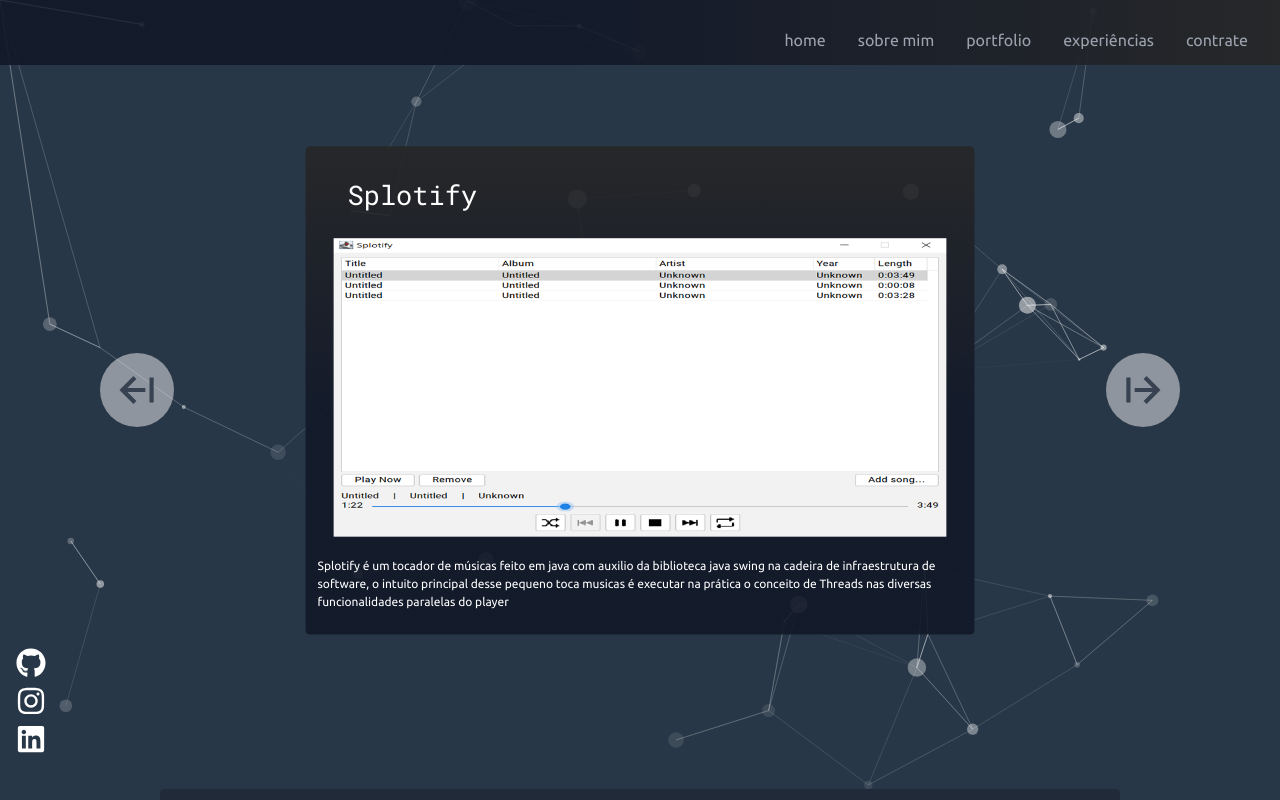
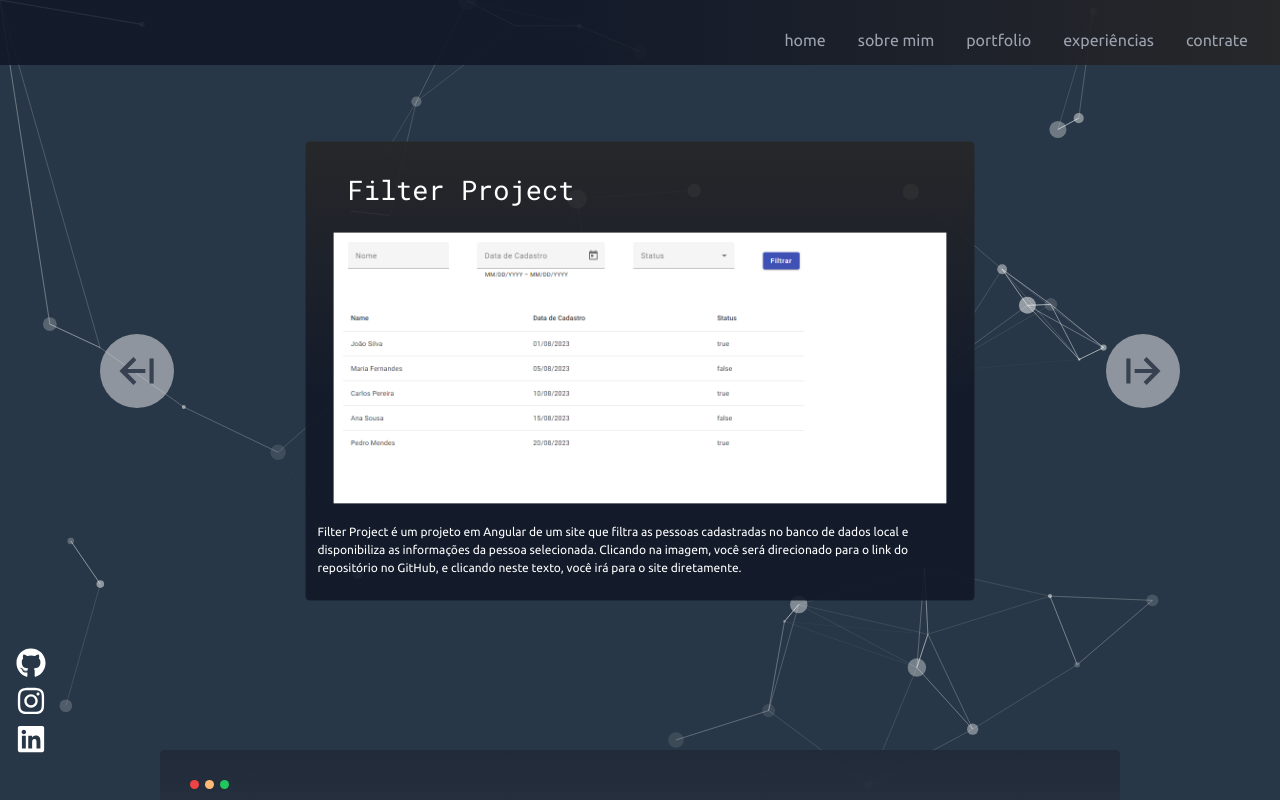
Before and after one commit to RafaelRaios/Portfolio, a React (Vite) app: page / in a window 1280 px wide. Both pictures are taken after a click on the button 137 px from the left and 1935 px from the top of the page. Shown: the part 1535-2335 px from the top of the page. Built offline with nearby package versions, Linux system fonts and the light colour scheme.

Commit message:
Update feitos.jsx

```diff
--- a/src/components/feitos.jsx
+++ b/src/components/feitos.jsx
@@ -3,6 +3,8 @@ import { BiArrowFromLeft, BiArrowFromRight } from "react-icons/bi";
 import alagoano from "../assets/images/alagoano.png"
 import site from "../assets/images/site.png"
 import splotify from "../assets/images/splotify.png"
+import paine_cards from "../assets/images/paine-cards.png"
+import filter_project from "../assets/images/filter-project.png"
 import { unmount } from "react-scroll/modules/mixins/scroller";
 
 const Feitos = () => {
@@ -80,6 +82,24 @@ const Feitos = () => {
             )
         },
         {
+            img: paine_cards,
+            child: (
+                <div className="scale-25 md:scale-75 bg-gradient-to-t from-gray-900/90 from-45% to-neutral-800/90 p-4 rounded-md items-center
+                max-w-screen-lg mx-auto">
+                    <h2 className="text-white text-2xl md:text-4xl font-signature py-3 mx-4 md:mx-10 md:my-4">Painel Cards</h2>
+                    <a href="https://github.com/RafaelRaios/painel-cards" target="blank"
+                    className="flex scale-95 items-center">
+                        <img src={paine_cards} alt="" link/>
+                    </a>
+                    <a href="https://painel-cards.vercel.app/" target="blank">
+                        <p className="text-white my-4 font-base justify-center items-center cursor-pointer" >
+                        Painel Cards é um mini site feito por mim para treinar a componentização no Angular. Clicando na imagem, você será direcionado para o link do repositório no GitHub, e clicando neste texto, você irá para o site diretamente.
+                        </p>
+                    </a>
+                </div>
+            )
+        },
+        {
             img: splotify,
             child: (
                 <div className="scale-25 md:scale-75 bg-gradient-to-t from-gray-900/90 from-45% to-neutral-800/90 p-4 rounded-md items-center
@@ -90,19 +110,30 @@ const Feitos = () => {
                         <img src={splotify} alt="" link/>
                     </a>
                     <p className="text-white my-4 font-base justify-center items-center">
-                        Splotify é um tocador de músicas feito em java com auxilio da biblioteca java swing na cadeira de infraestrutura de
-                        software, o intuito principal desse pequeno toca musicas é executar na prática o conceito de Threads nas diversas
-                        funcionalidades paralelas do player
-                    <div >
-                   <p className="">
-                   </p>
-
-
-                    </div>
+                    Splotify é um tocador de músicas feito em Java com o auxílio da biblioteca Java Swing, desenvolvido na cadeira de Infraestrutura de Software. O intuito principal desse pequeno tocador de músicas é aplicar na prática o conceito de Threads nas diversas funcionalidades paralelas do player.
                     </p>
                 </div>
             )
-        }
+        },
+        {
+            img: filter_project,
+            child: (
+                <div className="scale-25 md:scale-75 bg-gradient-to-t from-gray-900/90 from-45% to-neutral-800/90 p-4 rounded-md items-center
+                max-w-screen-lg mx-auto">
+                    <h2 className="text-white text-2xl md:text-4xl font-signature py-3 mx-4 md:mx-10 md:my-4">Filter Project</h2>
+                    <a href="https://github.com/RafaelRaios/filter-project" target="blank"
+                    className="flex scale-95 items-center">
+                        <img src={filter_project} alt="" link/>
+                    </a>
+                    <a href="https://filter-project-ashy.vercel.app/" target="blank">
+                        <p className="text-white my-4 font-base justify-center items-center cursor-pointer" >
+                        Filter Project é um projeto em Angular de um site que filtra as pessoas cadastradas no banco de dados local e disponibiliza as informações da pessoa selecionada. Clicando na imagem, você será direcionado para o link do repositório no GitHub, e clicando neste texto, você irá para o site diretamente.
+                        </p>
+                    </a>
+                </div>
+            )
+        },
+
     ]
 
     return (
```
